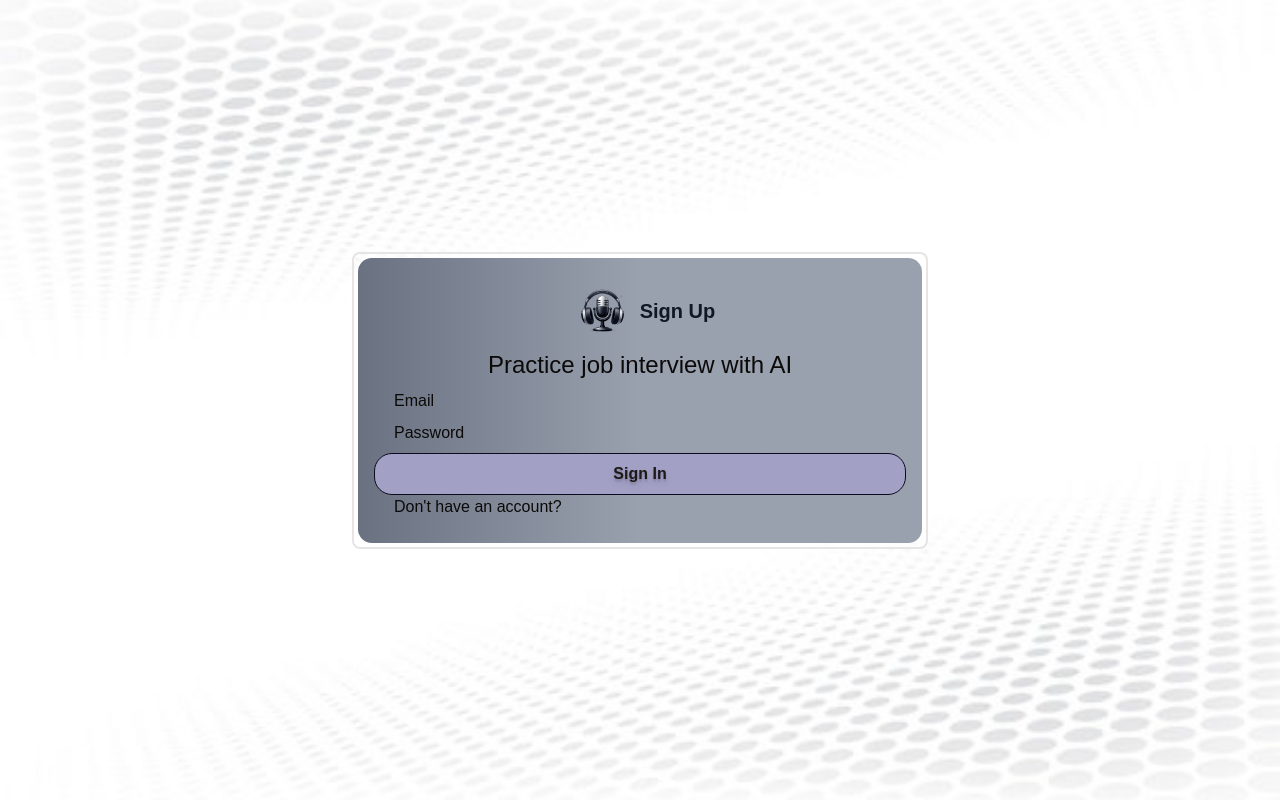
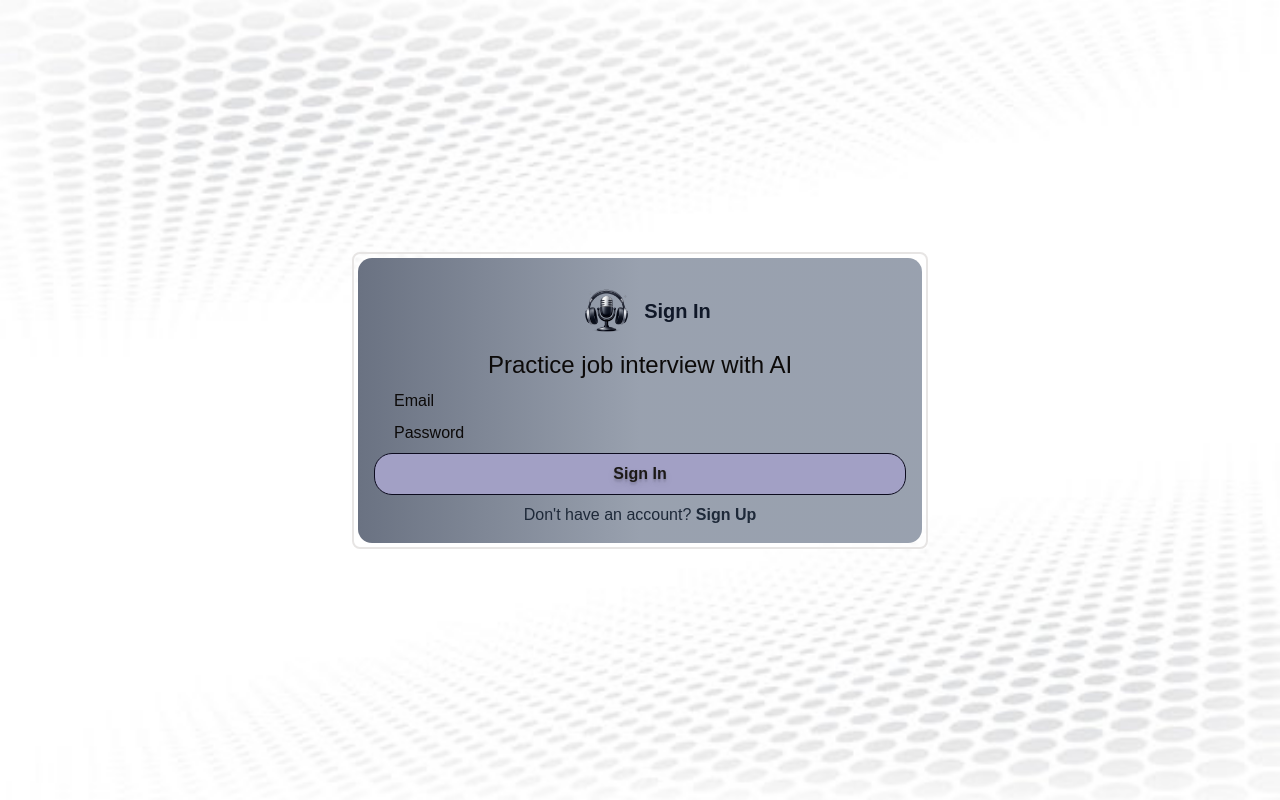
Before and after one commit to AD9-1/jsm-interview-mock, a Next.js app: page /auth/sign-in in a window 1280 px wide. Built offline with nearby package versions, Linux system fonts and the light colour scheme; a web font is replaced by a local one.

Commit message:
Authform progressing

```diff
--- a/components/AuthForm.tsx
+++ b/components/AuthForm.tsx
@@ -19,6 +19,7 @@ import {
 import { Input } from "./ui/input";
 import { Button } from "./ui/button";
 import Image from "next/image";
+import Link from "next/link";
 
 const AuthForm = ({ type }: { type: "sign-in" | "sign-up" }) => {
   const form = useForm<AuthFormData>({
@@ -42,7 +43,7 @@ const AuthForm = ({ type }: { type: "sign-in" | "sign-up" }) => {
             alt="Microphone"
           />
           <h1 className="text-xl font-semibold text-center text-gray-900">
-            Sign Up
+          {type === "sign-in" ? " Sign In" : " Sign Up"}
           </h1>
         </div>
         <h3 className="text-lg  md:text-2xl font-medium text-center">
@@ -58,10 +59,24 @@ const AuthForm = ({ type }: { type: "sign-in" | "sign-up" }) => {
             <p className="mb-2 ml-5">Email</p>
             <p className="mb-2 ml-5">Password</p>
 
-            <button className="btn" type="submit" >{type === "sign-up" ? "Sign Up" : "Sign In"}</button>
+            <button className="btn" type="submit">
+              {type === "sign-up" ? "Sign Up" : "Sign In"}
+            </button>
           </form>
         </Form>
-        <p className="mb-2 ml-5">{type==="sign-in"?"Don't have an account?":"Already have an account?"}</p>
+        <p className="text-center mt-2 text-gray-800">
+          {type === "sign-in"
+            ? "Don't have an account?"
+            : "Already have an account?"}
+          <span>
+            <Link
+              href={type === "sign-in" ? "/auth/sign-up" : "/auth/sign-in"}
+              className=" font-semibold"
+            >
+              {type === "sign-in" ? " Sign Up" : " Sign In"}
+            </Link>
+          </span>
+        </p>
       </div>
     </div>
   );
```
